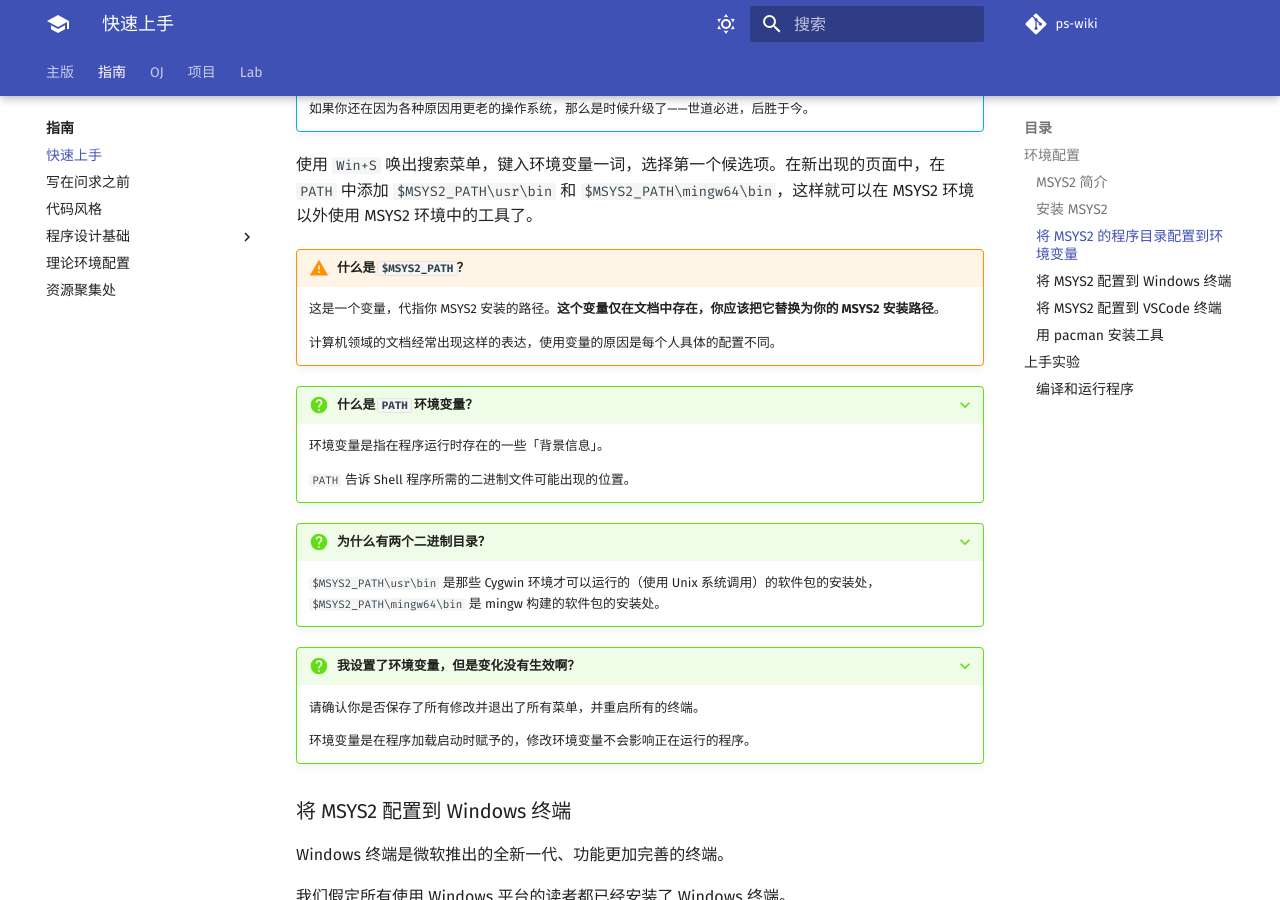
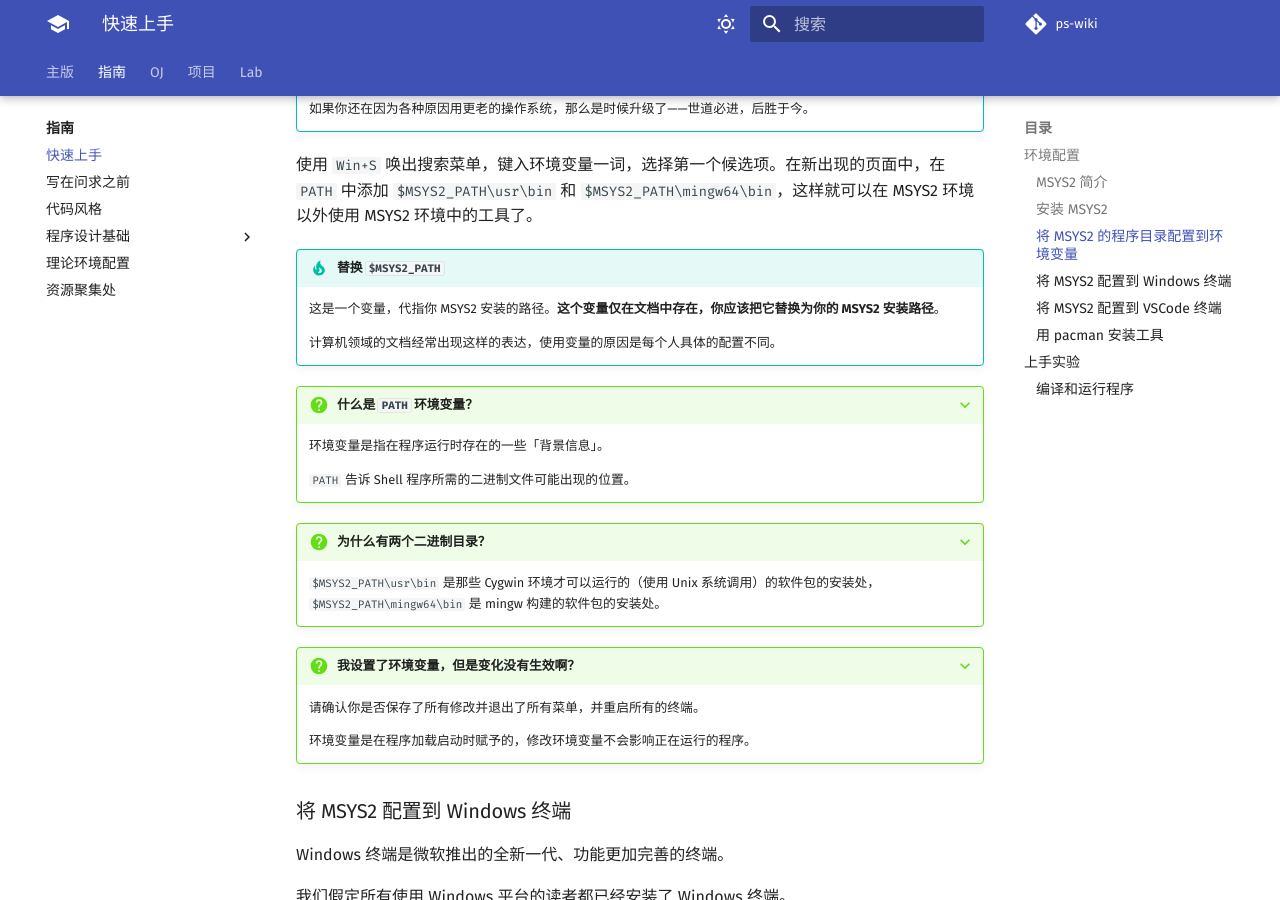
Before and after one commit to PS2023-programming/ps-wiki, an MkDocs documentation site: the page built from docs/start/quickstart.md, in a window 1280 px wide and 900 px high, scrolled down 2474 px. Built offline with MkDocs 1.6.1 and Material for MkDocs 9.7.7, drawn with Linux system fonts in a browser that asks for light colours; comment, search, counter and statistics services are not loaded.

Commit message:
change some admonition

```diff
--- a/docs/start/quickstart.md
+++ b/docs/start/quickstart.md
@@ -74,14 +74,14 @@ MSYS2 重写了 MSYS，而后者最初就是为了为使用 Mingw 提供一个 U
 
 ### 将 MSYS2 的程序目录配置到环境变量
 
-???+ info "使用 Windows 10 或更新的操作系统"
+!!! info "使用 Windows 10 或更新的操作系统"
     Windows 10 的搜索功能可以极大的减轻你的思维和操作负担。
 
     如果你还在因为各种原因用更老的操作系统，那么是时候升级了——世道必进，后胜于今。
 
 使用 `Win+S` 唤出搜索菜单，键入环境变量一词，选择第一个候选项。在新出现的页面中，在 `PATH` 中添加 `$MSYS2_PATH\usr\bin` 和 `$MSYS2_PATH\mingw64\bin`，这样就可以在 MSYS2 环境以外使用 MSYS2 环境中的工具了。
 
-!!! Warning "什么是 `$MSYS2_PATH`？"
+!!! Tip "替换 `$MSYS2_PATH`"
 
     这是一个变量，代指你 MSYS2 安装的路径。**这个变量仅在文档中存在，你应该把它替换为你的 MSYS2 安装路径**。
 
```
